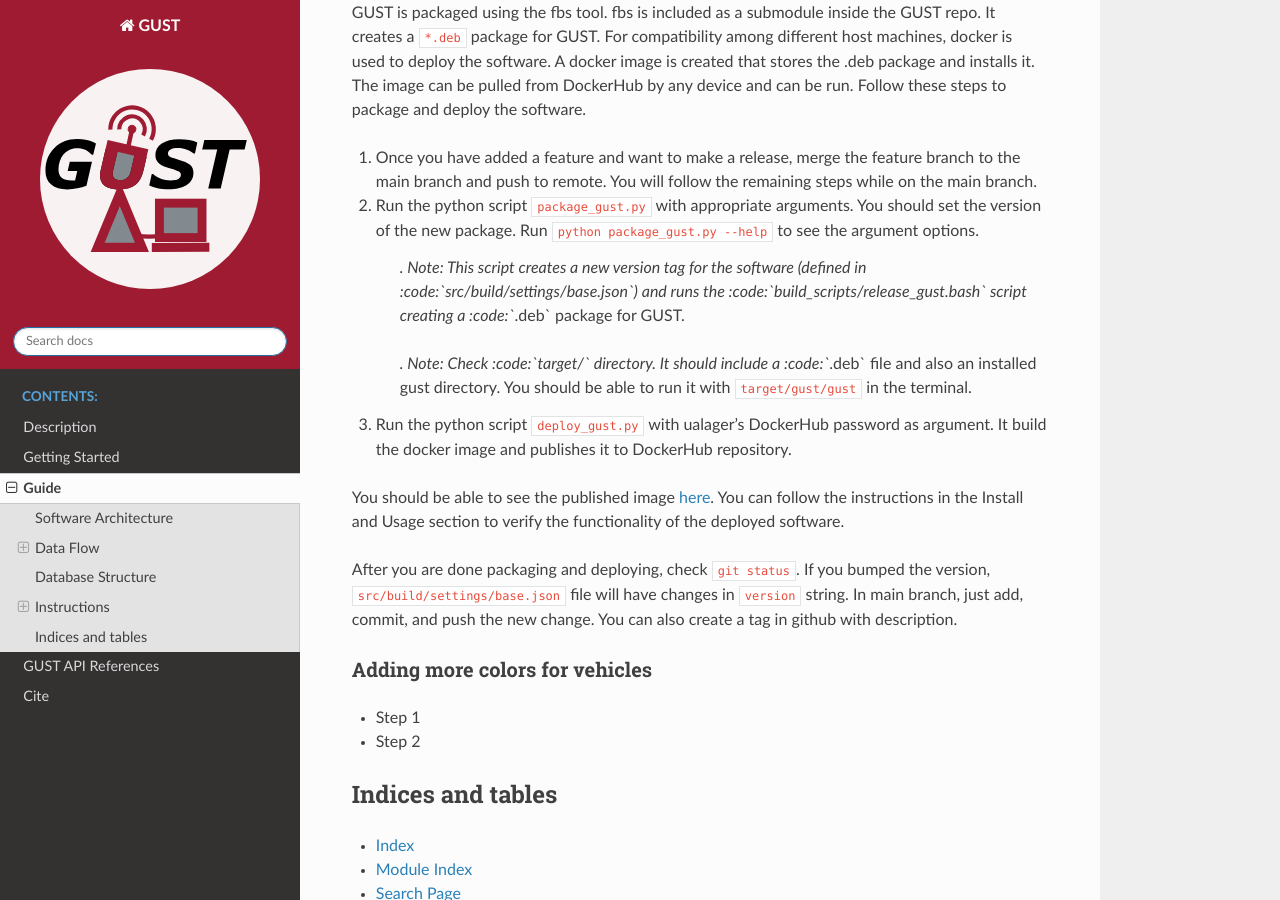
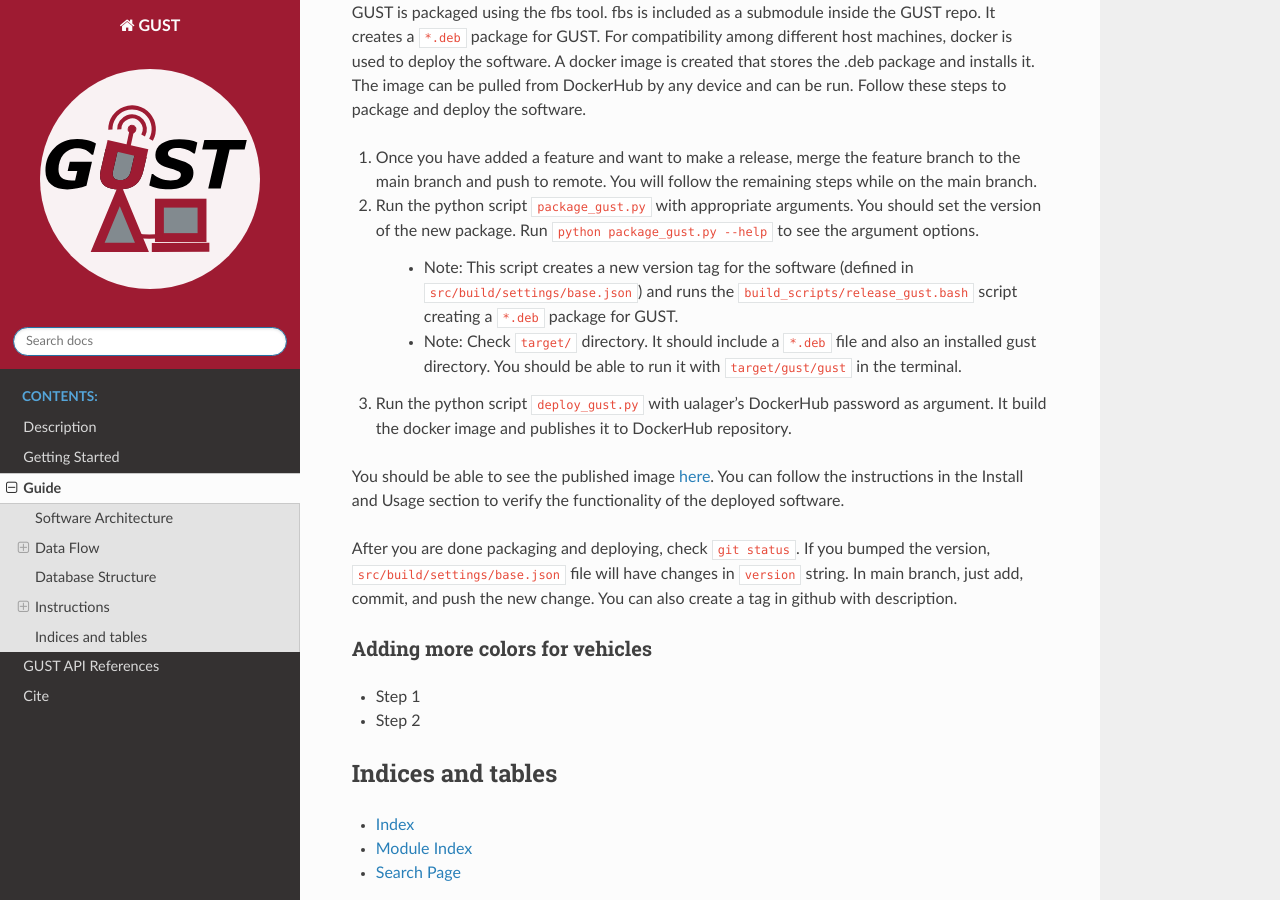
Before and after one commit to drjdlarson/gust, a Sphinx documentation site: the page built from docs/source/guide.rst, in a window 1280 px wide and 900 px high, scrolled down 5843 px. Built offline with Sphinx 7.4.7 and the Read the Docs theme 2.0.0, drawn with Linux system fonts in a browser that asks for light colours; pages that are not in the unit, such as notebooks, are missing from menus.

Commit message:
version bump after patch release

```diff
--- a/README.rst
+++ b/README.rst
@@ -127,7 +127,7 @@
 
     .. code-block::
 
-        docker run --rm -it --network host --privileged -e DISPLAY=$DISPLAY -v /tmp/.X11-unix:/tmp/.X11-unix -v /dev:/dev -v /home/${USER}/Documents:/Documents ualager/gust-lager:v2.0.0
+        docker run --rm -it --network host --privileged -e DISPLAY=$DISPLAY -v /tmp/.X11-unix:/tmp/.X11-unix -v /dev:/dev -v /home/${USER}/Documents:/Documents ualager/gust-lager:v2.0.2
 
 * Note: Here we are setting the DISPLAY environment variable and mounting X-server volume in the container to make the display compatible (See `here <https://leimao.github.io/blog/Docker-Container-GUI-Display/>`__).
 * Note: We give the container access to all devices on host and mount the /dev volume for USB ports (used by radio connections).
--- a/docs/source/guide.rst
+++ b/docs/source/guide.rst
@@ -178,9 +178,9 @@
 
 #. Run the python script :code:`package_gust.py` with appropriate arguments. You should set the version of the new package. Run :code:`python package_gust.py --help` to see the argument options.
 
-    *. Note: This script creates a new version tag for the software (defined in :code:`src/build/settings/base.json`) and runs the :code:`build_scripts/release_gust.bash` script creating a :code:`*.deb` package for GUST.
+    * Note: This script creates a new version tag for the software (defined in :code:`src/build/settings/base.json`) and runs the :code:`build_scripts/release_gust.bash` script creating a :code:`*.deb` package for GUST.
 
-    *. Note: Check :code:`target/` directory. It should include a :code:`*.deb` file and also an installed gust directory. You should be able to run it with :code:`target/gust/gust` in the terminal.
+    * Note: Check :code:`target/` directory. It should include a :code:`*.deb` file and also an installed gust directory. You should be able to run it with :code:`target/gust/gust` in the terminal.
 
 #. Run the python script :code:`deploy_gust.py` with ualager's DockerHub password as argument. It build the docker image and publishes it to DockerHub repository.
 
```
Also changed, not shown: 1 other file.
